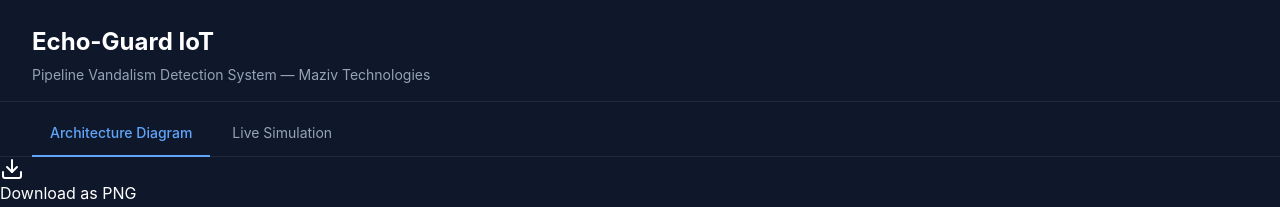
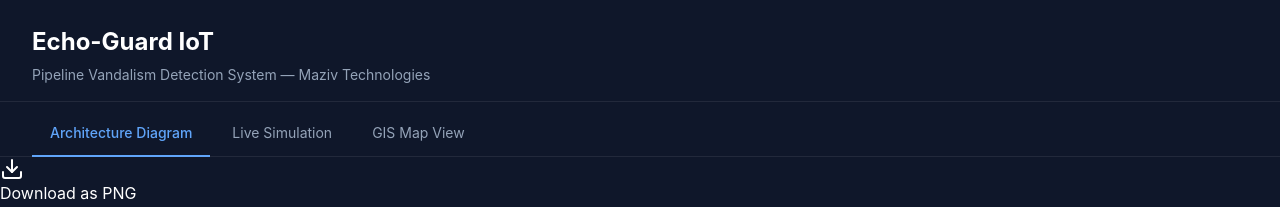
Before and after one commit to Maziv-Technologies/Echo-Guard-IoT, a React (Vite) app: page / in a window 1280 px wide. Shown: the top 207 px of the page. Built offline with nearby package versions, Linux system fonts and the light colour scheme.

Commit message:
Updated app.jsx

```diff
--- a/src/App.jsx
+++ b/src/App.jsx
@@ -1,11 +1,13 @@
 import { useState } from "react";
-import EchoGuardDiagram from "./components/EchoGuardDiagram";
+import EchoGuardDiagram    from "./components/EchoGuardDiagram";
 import EchoGuardSimulation from "./components/EchoGuardSimulation";
+import EchoGuardMap        from "./components/EchoGuardMap";
 import "./App.css";
 
 const tabs = [
   { id: "diagram",    label: "Architecture Diagram" },
-  { id: "simulation", label: "Live Simulation" },
+  { id: "simulation", label: "Live Simulation"      },
+  { id: "map",        label: "GIS Map View"         },
 ];
 
 export default function App() {
@@ -13,13 +15,11 @@
 
   return (
     <div className="app-wrapper">
-      {/* Header */}
       <header className="app-header">
         <h1>Echo-Guard IoT</h1>
         <p>Pipeline Vandalism Detection System — Maziv Technologies</p>
       </header>
 
-      {/* Tab Bar */}
       <nav className="tab-bar">
         {tabs.map(tab => (
           <button
@@ -32,10 +32,10 @@
         ))}
       </nav>
 
-      {/* Content */}
       <main className="tab-content">
         {activeTab === "diagram"    && <EchoGuardDiagram />}
         {activeTab === "simulation" && <EchoGuardSimulation />}
+        {activeTab === "map"        && <EchoGuardMap />}
       </main>
     </div>
   );
```
